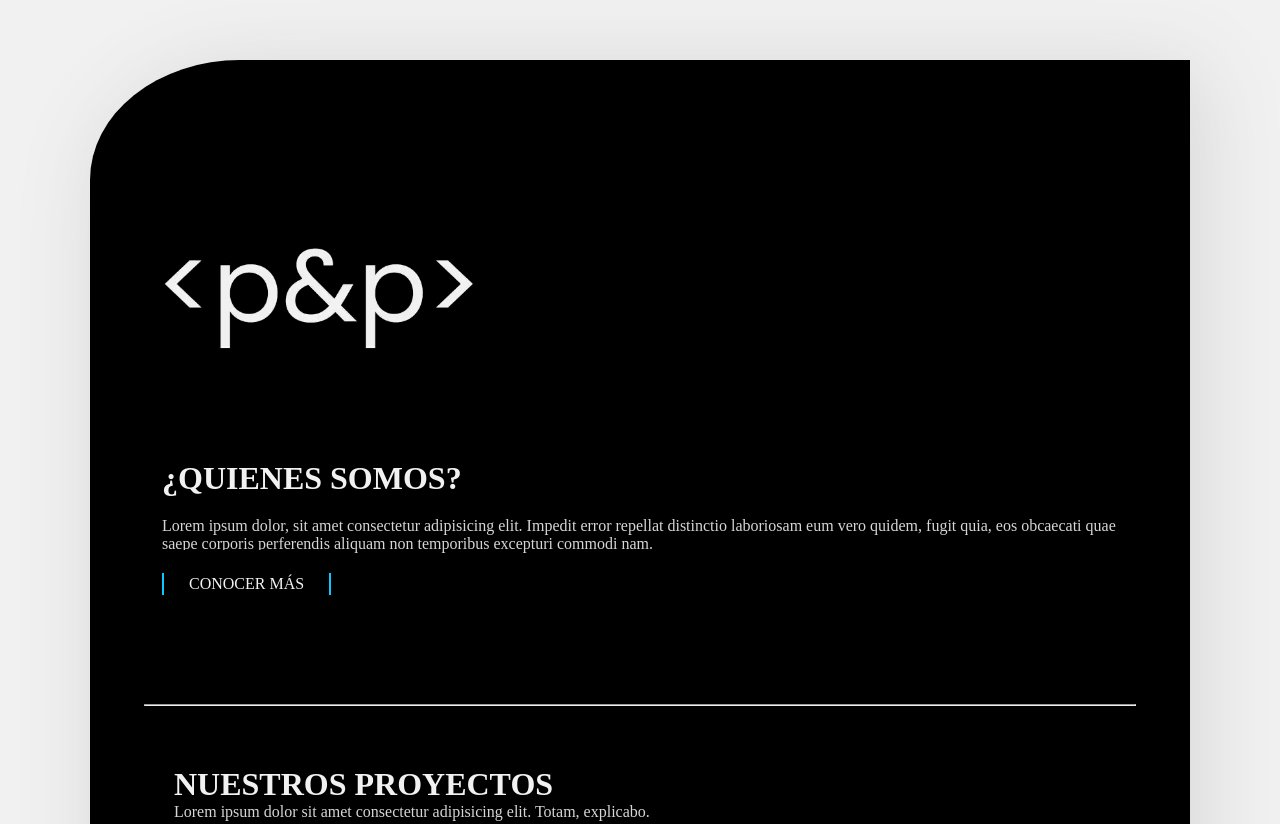
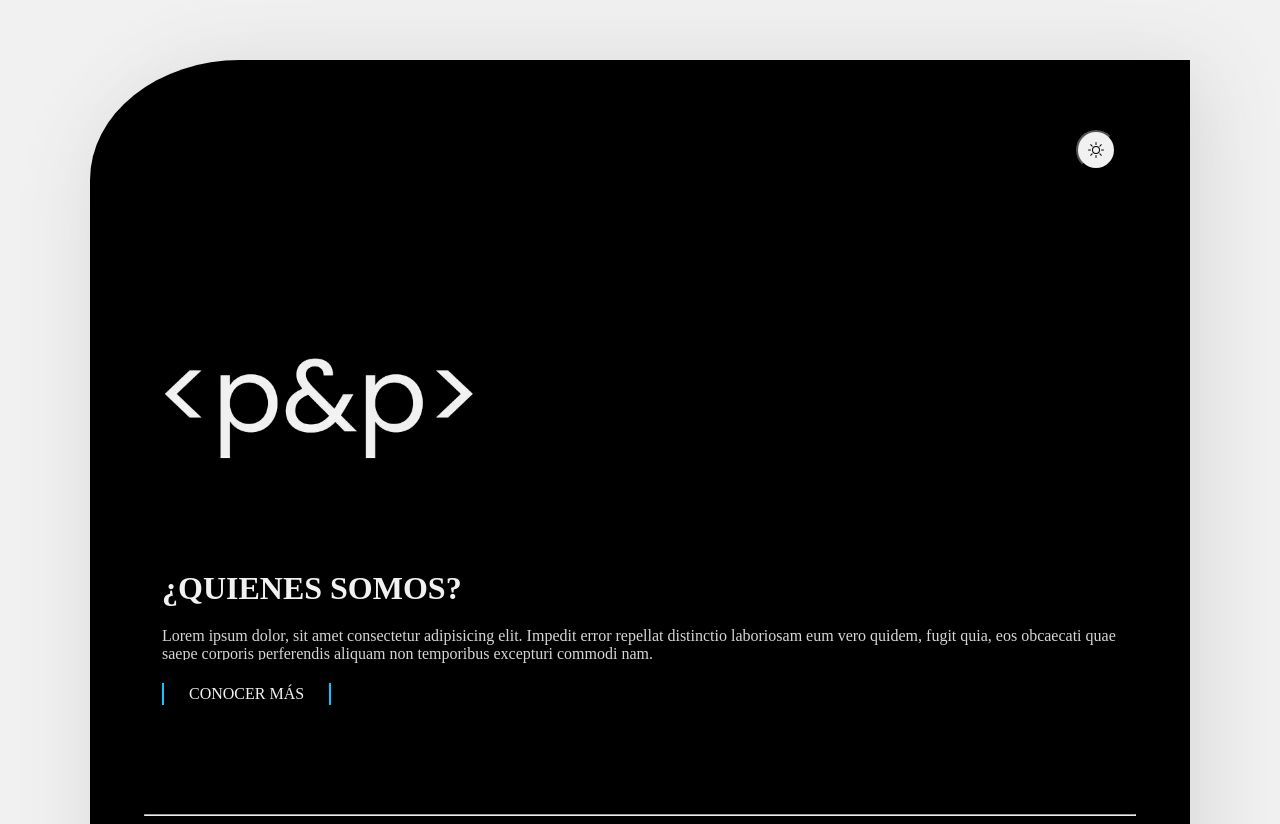
Before and after one commit to ezep23/pp-landing, a website: page index.html in a window 1280 px wide. Shown: the top 824 px of the page. Drawn offline with Linux system fonts and the light colour scheme.

Commit message:
agregando boton para cambiar a modo oscuro

```diff
--- a/index.html
+++ b/index.html
@@ -20,7 +20,13 @@
     <!-- Contenedor negro -->
     <section class="contenedor-negro">
         <!-- Boton dark mode -->
-
+        <div class="container-button">
+            <button id="button-element">
+                <svg xmlns="http://www.w3.org/2000/svg" width="16" height="16" fill="currentColor" class="bi bi-sun" viewBox="0 0 16 16">
+                    <path d="M8 11a3 3 0 1 1 0-6 3 3 0 0 1 0 6m0 1a4 4 0 1 0 0-8 4 4 0 0 0 0 8M8 0a.5.5 0 0 1 .5.5v2a.5.5 0 0 1-1 0v-2A.5.5 0 0 1 8 0m0 13a.5.5 0 0 1 .5.5v2a.5.5 0 0 1-1 0v-2A.5.5 0 0 1 8 13m8-5a.5.5 0 0 1-.5.5h-2a.5.5 0 0 1 0-1h2a.5.5 0 0 1 .5.5M3 8a.5.5 0 0 1-.5.5h-2a.5.5 0 0 1 0-1h2A.5.5 0 0 1 3 8m10.657-5.657a.5.5 0 0 1 0 .707l-1.414 1.415a.5.5 0 1 1-.707-.708l1.414-1.414a.5.5 0 0 1 .707 0m-9.193 9.193a.5.5 0 0 1 0 .707L3.05 13.657a.5.5 0 0 1-.707-.707l1.414-1.414a.5.5 0 0 1 .707 0m9.193 2.121a.5.5 0 0 1-.707 0l-1.414-1.414a.5.5 0 0 1 .707-.707l1.414 1.414a.5.5 0 0 1 0 .707M4.464 4.465a.5.5 0 0 1-.707 0L2.343 3.05a.5.5 0 1 1 .707-.707l1.414 1.414a.5.5 0 0 1 0 .708"/>
+                </svg>
+            </button>
+        </div>
         <!-- Hero -->
         <header class="contenedor-hero">
             <img src="./img/logopyp.webp" alt="logo de p&p">
--- a/style.css
+++ b/style.css
@@ -41,6 +41,31 @@
 }
 
 /* Boton para cambiar de color*/
+
+body.active{
+    background-color:rgb(12, 198, 255);
+}
+
+.container-button{
+    display: flex;
+    justify-content: end;
+    background-color: #000;
+    padding: 20px;
+
+    & #button-element{
+        display: grid;
+        place-content: center;
+        padding: 10px;
+        border-radius: 70px;
+    }
+
+    & #button-element .active{
+        background-color: #000;
+        color: #d6d6d6;
+        content: '<svg xmlns="http://www.w3.org/2000/svg" width="16" height="16" fill="currentColor" class="bi bi-moon-fill" viewBox="0 0 16 16"><path d="M6 .278a.77.77 0 0 1 .08.858 7.2 7.2 0 0 0-.878 3.46c0 4.021 3.278 7.277 7.318 7.277q.792-.001 1.533-.16a.79.79 0 0 1 .81.316.73.73 0 0 1-.031.893A8.35 8.35 0 0 1 8.344 16C3.734 16 0 12.286 0 7.71 0 4.266 2.114 1.312 5.124.06A.75.75 0 0 1 6 .278"/></svg>"';
+    }
+}
+
 
 
 /* Contenedor hero*/
```
Also changed, not shown: script.js (+8 -0 lines).
